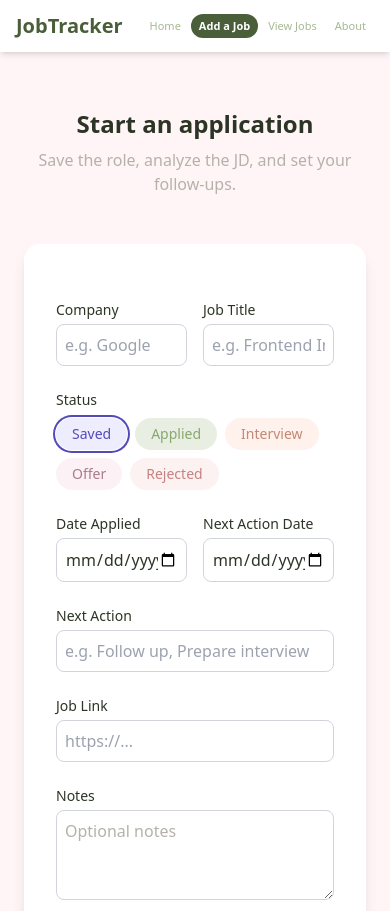
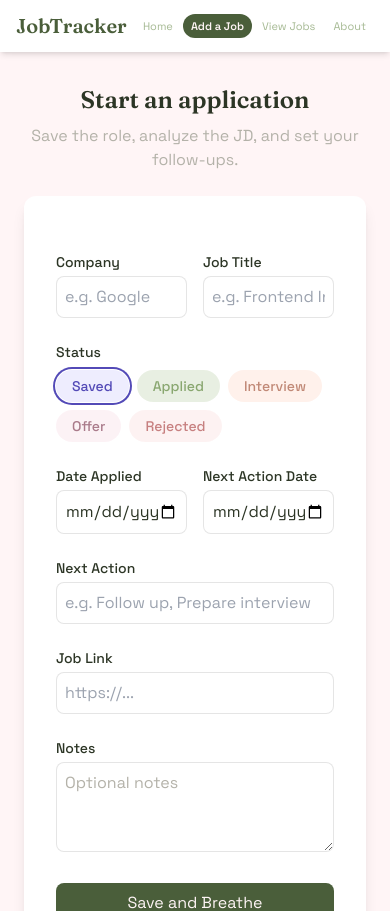
Before and after one commit to LivayaaSharma/Job-Tracker, a Next.js app: page /apply in a window 390 px wide. Shown: the top 911 px of the page. Built offline with nearby package versions, Linux system fonts and the light colour scheme.

Commit message:
Polish form, table, modal, and nav typography and spacing (Kombai Pass 2)
- Applied Fraunces font to headings and logo, Space Grotesk to body text
- Tightened spacing, fixed border colors, cleaned up learning comments
- Consistent rounded-xl on cards, smaller nav links on mobile

```diff
--- a/components/Header.tsx
+++ b/components/Header.tsx
@@ -5,16 +5,15 @@ type HeaderProps = {
 };
 
 export default function Header({ title, subtitle, align = "center" }: HeaderProps) {
-  const alignClass ={
+  const alignClass = {
     left: "text-left",
     center: "text-center",
     right: "text-right",
   };
-  const alignStyle=alignClass[align];
 
   return (
-    <section className={`${alignStyle} mt-14`}>
-      <h2 className="mb-2 text-2xl font-bold text-ink">{title}</h2>
+    <section className={`${alignClass[align]} mt-8 font-['Space_Grotesk',sans-serif]`}>
+      <h2 className="mb-2 font-['Fraunces',serif] text-2xl font-semibold text-ink">{title}</h2>
       {subtitle && <p className="text-muted">{subtitle}</p>}
     </section>
   );
--- a/components/JobForm.tsx
+++ b/components/JobForm.tsx
@@ -27,7 +27,7 @@ export default function JobForm({ onSave }: JobFormProps) {
   const [status, setStatus] = React.useState<Job["status"]>("saved");
 
   return (
-    <section className="mt-12 flex justify-center">
+    <section className="mt-6 flex justify-center">
       <form
         aria-labelledby="job-form-title"
         onSubmit={(e) => {
@@ -47,7 +47,7 @@ export default function JobForm({ onSave }: JobFormProps) {
           if (onSave) onSave(values);
           else console.log("JobForm submit:", values);
         }}
-        className="w-full max-w-3xl space-y-6 rounded-2xl bg-white p-8 shadow-lg"
+        className="w-full max-w-3xl space-y-6 rounded-xl bg-card-bg p-8 font-['Space_Grotesk',sans-serif] shadow-lg"
       >
         <h3 id="job-form-title" className="sr-only">
           Add a job application
@@ -65,7 +65,7 @@ export default function JobForm({ onSave }: JobFormProps) {
               type="text"
               required
               placeholder="e.g. Google"
-              className="mt-1 w-full rounded-lg border border-gray-300 p-2 text-ink
+              className="mt-1 w-full rounded-lg border border-black/10 p-2 text-ink
                          focus:border-sage-mid focus:outline-none focus:ring-2 focus:ring-sage-mid"
             />
           </div>
@@ -79,7 +79,7 @@ export default function JobForm({ onSave }: JobFormProps) {
               type="text"
               required
               placeholder="e.g. Frontend Intern"
-              className="mt-1 w-full rounded-lg border border-gray-300 p-2 text-ink
+              className="mt-1 w-full rounded-lg border border-black/10 p-2 text-ink
                          focus:border-sage-mid focus:outline-none focus:ring-2 focus:ring-sage-mid"
             />
           </div>
@@ -87,7 +87,7 @@ export default function JobForm({ onSave }: JobFormProps) {
 
         {/* Row 2: Status pills */}
         <div>
-          <span className="block text-sm font-medium text-ink mb-2">Status</span>
+          <span className="mb-2 block text-sm font-medium text-ink">Status</span>
           <div className="flex flex-wrap gap-2">
             {STATUSES.map((s) => {
               const colors = STATUS_COLORS[s.value];
@@ -118,7 +118,7 @@ export default function JobForm({ onSave }: JobFormProps) {
               id="dateApplied"
               name="dateApplied"
               type="date"
-              className="mt-1 w-full rounded-lg border border-gray-300 p-2 text-ink
+              className="mt-1 w-full rounded-lg border border-black/10 p-2 text-ink
                          focus:border-sage-mid focus:outline-none focus:ring-2 focus:ring-sage-mid"
             />
           </div>
@@ -130,7 +130,7 @@ export default function JobForm({ onSave }: JobFormProps) {
               id="nextActionDate"
               name="nextActionDate"
               type="date"
-              className="mt-1 w-full rounded-lg border border-gray-300 p-2 text-ink
+              className="mt-1 w-full rounded-lg border border-black/10 p-2 text-ink
                          focus:border-sage-mid focus:outline-none focus:ring-2 focus:ring-sage-mid"
             />
           </div>
@@ -146,7 +146,7 @@ export default function JobForm({ onSave }: JobFormProps) {
             name="nextAction"
             type="text"
             placeholder="e.g. Follow up, Prepare interview"
-            className="mt-1 w-full rounded-lg border border-gray-300 p-2 text-ink
+            className="mt-1 w-full rounded-lg border border-black/10 p-2 text-ink
                        focus:border-sage-mid focus:outline-none focus:ring-2 focus:ring-sage-mid"
           />
         </div>
@@ -161,7 +161,7 @@ export default function JobForm({ onSave }: JobFormProps) {
             name="jobLink"
             type="url"
             placeholder="https://..."
-            className="mt-1 w-full rounded-lg border border-gray-300 p-2 text-ink
+            className="mt-1 w-full rounded-lg border border-black/10 p-2 text-ink
                        focus:border-sage-mid focus:outline-none focus:ring-2 focus:ring-sage-mid"
           />
         </div>
@@ -176,7 +176,7 @@ export default function JobForm({ onSave }: JobFormProps) {
             name="notes"
             rows={3}
             placeholder="Optional notes"
-            className="mt-1 w-full rounded-lg border border-gray-300 p-2 text-ink
+            className="mt-1 w-full rounded-lg border border-black/10 p-2 text-ink
                        placeholder:text-muted
                        focus:border-sage-mid focus:outline-none focus:ring-2 focus:ring-sage-mid"
           />
@@ -184,7 +184,7 @@ export default function JobForm({ onSave }: JobFormProps) {
 
         <button
           type="submit"
-          className="w-full rounded-2xl bg-sage-dark py-2 text-white transition
+          className="w-full rounded-lg bg-sage-dark py-2 text-page-bg transition
                      hover:bg-sage-mid
                      focus-visible:outline-none focus-visible:ring-2 focus-visible:ring-sage-mid"
         >
--- a/components/Navbar.tsx
+++ b/components/Navbar.tsx
@@ -1,6 +1,5 @@
 import Link from "next/link";
-import { useRouter } from "next/router"; //In Next.js, useRouter() tells you about the current URL and lets you navigate.
-//Analogy: a hook is like calling “front desk” to ask “what room am I in?” (pathname) or “please move me to room 402” (push).
+import { useRouter } from "next/router";
 
 const links = [
   { href: "/", label: "Home" },
@@ -10,11 +9,11 @@ const links = [
 ];
 
 export default function Navbar() {
-  const { pathname } = useRouter(); //const router = useRouter(); const pathname = router.pathname;
+  const { pathname } = useRouter();
 
   return (
-    <nav className="flex items-center justify-between bg-card-bg px-4 py-3 shadow-md backdrop-blur sm:px-6 sm:py-4">
-      <Link href="/" className="shrink-0 text-xl font-bold text-sage-dark">
+    <nav className="flex items-center justify-between bg-card-bg px-4 py-3 font-['Space_Grotesk',sans-serif] shadow-md backdrop-blur sm:px-6 sm:py-4">
+      <Link href="/" className="shrink-0 font-['Fraunces',serif] text-xl font-semibold text-sage-dark">
         JobTracker
       </Link>
       <div className="flex items-center gap-0.5 sm:gap-1">
@@ -24,9 +23,9 @@ export default function Navbar() {
             <Link
               key={link.href}
               href={link.href}
-              className={`whitespace-nowrap rounded-2xl px-2 py-1 text-[11px] transition sm:px-3 sm:py-1.5 sm:text-sm ${
+              className={`whitespace-nowrap rounded-2xl px-2 py-1 text-[11px] font-['Space_Grotesk',sans-serif] transition sm:px-3 sm:py-1.5 sm:text-sm ${
                 active
-                  ? "bg-sage-dark text-white font-semibold"
+                  ? "bg-sage-dark text-page-bg font-semibold"
                   : "text-sage-mid hover:text-sage-dark opacity-80"
               }`}
             >
@@ -38,15 +37,3 @@ export default function Navbar() {
     </nav>
   );
 }
-
-// NOTES:
-
-// Backticks allow multiline and embedding expressions.
-// ${ ... } means “evaluate this JavaScript right here and put the result into the string.”
-
-//Anytime you see {something} inside JSX, it means:
-//"Evaluate this JavaScript code and insert the result right here."
-
-//useRouter is a hook that gives info about the current route (and some methods to navigate).
-// pathname is specifically the current URL path (like "/jobs").
-// we use it in Navbar to highlight which link is “active.”
--- a/pages/apply.tsx
+++ b/pages/apply.tsx
@@ -14,7 +14,7 @@ export default function ApplyPage() {
       <Head>
         <title>Apply • JobTracker</title>
       </Head>
-      <main className="min-h-screen bg-page-bg font-sans">
+      <main className="min-h-screen bg-page-bg font-['Space_Grotesk',sans-serif]">
         <Navbar />
         <div className="mx-auto max-w-3xl px-6">
           <Header
--- a/pages/jobs.tsx
+++ b/pages/jobs.tsx
@@ -29,13 +29,13 @@ export default function JobsPage() {
   ).length;
 
   return (
-    <main className="min-h-screen bg-page-bg">
+    <main className="min-h-screen bg-page-bg font-['Space_Grotesk',sans-serif]">
       <Navbar />
       <div className="mx-auto max-w-7xl px-6">
         <Header title="Your Jobs" subtitle="Track every application in one place." />
 
         {/* Summary bar */}
-        <div className="mt-6 grid grid-cols-4 gap-4">
+        <div className="mt-6 grid grid-cols-2 gap-4 sm:grid-cols-4">
           {[
             { label: "Tracked", value: jobs.length },
             { label: "Applied", value: applied },
@@ -44,7 +44,7 @@ export default function JobsPage() {
           ].map((stat) => (
             <div
               key={stat.label}
-              className={`rounded-xl bg-card-bg p-4 shadow-sm ring-1 ring-black/5 ${
+              className={`rounded-xl bg-card-bg p-4 shadow-sm ring-1 ring-sage-mid/20 ${
                 stat.highlight ? "text-pink-bold" : "text-ink"
               }`}
             >
@@ -56,14 +56,14 @@ export default function JobsPage() {
 
         {/* Table */}
         {jobs.length === 0 ? (
-          <div className="mt-10 rounded-2xl bg-white p-8 text-center text-muted shadow">
+          <div className="mt-10 rounded-xl bg-card-bg p-8 text-center text-muted shadow">
             No jobs yet. Add one to get started!
           </div>
         ) : (
-          <div className="mt-6 overflow-x-auto rounded-xl bg-card-bg shadow-sm ring-1 ring-black/5">
-            <table className="w-full text-left text-sm">
+          <div className="mt-6 overflow-x-auto rounded-xl bg-card-bg font-['Space_Grotesk',sans-serif] shadow-sm ring-1 ring-sage-mid/20">
+            <table className="min-w-[900px] w-full text-left text-sm lg:min-w-0">
               <thead>
-                <tr className="border-b border-black/5 text-xs text-pink-bold">
+                <tr className="border-b border-sage-mid/20 text-xs text-pink-bold">
                   <th className="px-4 py-3 font-medium">Company / Role</th>
                   <th className="px-4 py-3 font-medium">Status</th>
                   <th className="px-4 py-3 font-medium">Applied</th>
@@ -84,12 +84,12 @@ export default function JobsPage() {
                     <tr
                       key={job.id}
                       onClick={() => setEditingJob(job)}
-                      className={`border-b border-black/5 last:border-0 cursor-pointer transition hover:bg-sage-light/30 ${
+                      className={`border-b border-sage-mid/20 last:border-0 cursor-pointer transition hover:bg-sage-light/30 ${
                         isOverdue ? "bg-status-rejected-bg/40" : ""
                       }`}
                     >
                       <td className="px-4 py-3">
-                        <p className="font-semibold text-ink">{job.company}</p>
+                        <p className="font-['Fraunces',serif] text-lg font-semibold leading-tight text-ink">{job.company}</p>
                         <p className="text-xs text-sage-mid">{job.jobTitle}</p>
                       </td>
                       <td className="px-4 py-3">
```
Also changed, not shown: components/EditJobModal.tsx (+13 -13 lines), pages/_app.tsx (+0 -12 lines).
